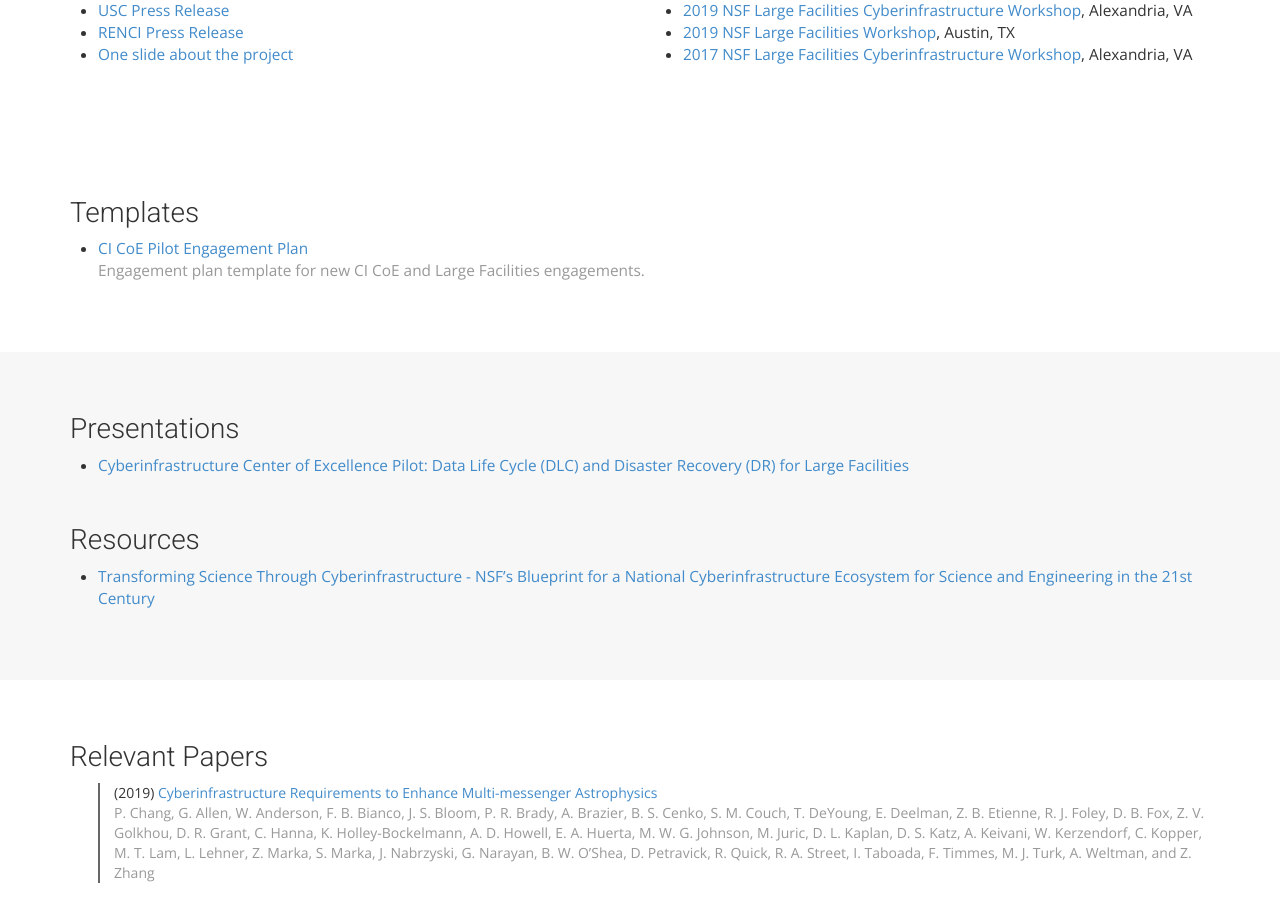
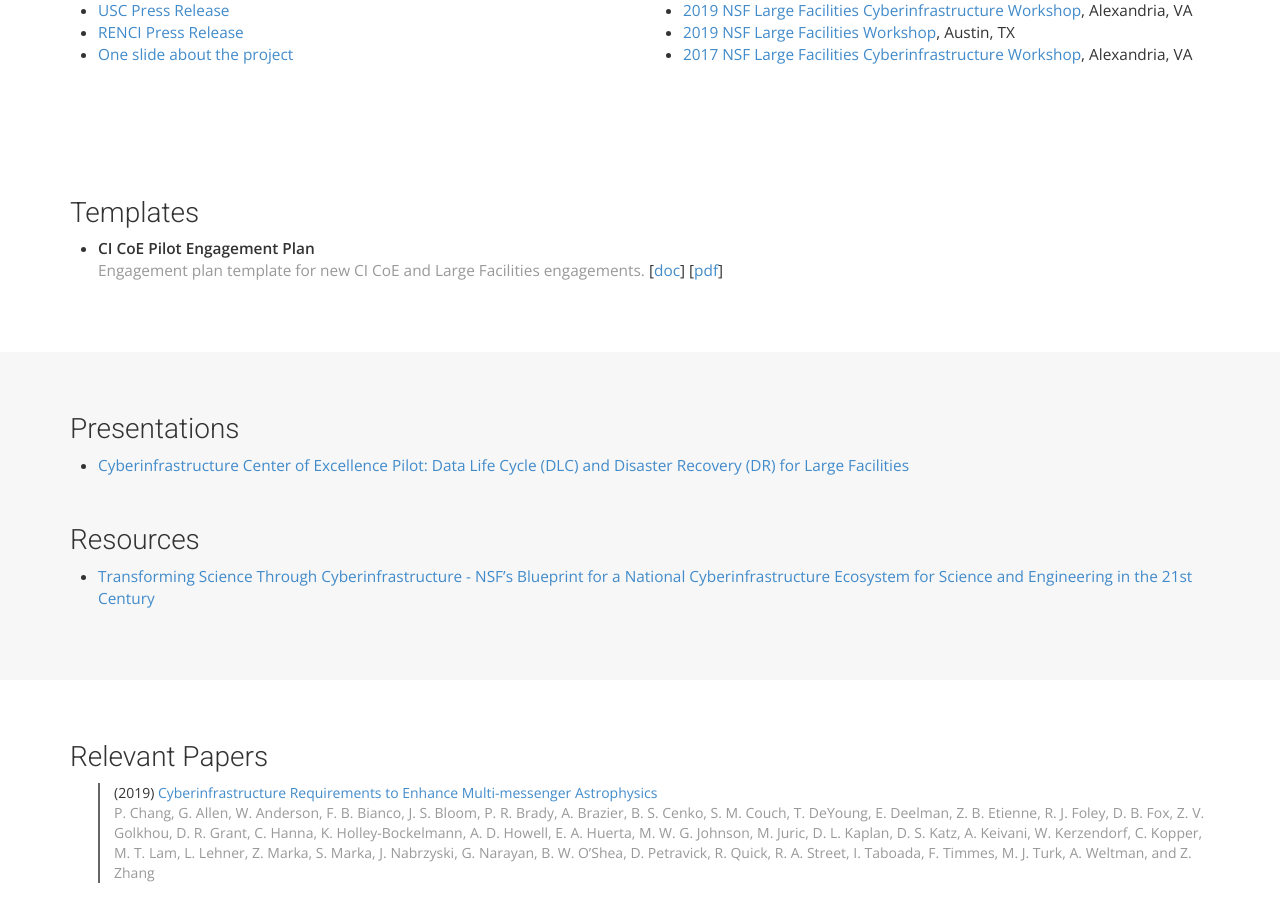
Before and after one commit to cicoe/cicoe.github.io, a Jekyll site: the page built from materials.html, in a window 1280 px wide and 900 px high, scrolled down 554 px. Built offline with Jekyll 4.4.1, drawn with Linux system fonts in a browser that asks for light colours; nearby versions of some CDN libraries; some web fonts are replaced.

Commit message:
PDF links to templates

```diff
--- a/_data/templates.yml
+++ b/_data/templates.yml
@@ -1,3 +1,4 @@
 - title: "CI CoE Pilot Engagement Plan"
   desc: "Engagement plan template for new CI CoE and Large Facilities engagements."
-  link: "https://github.com/cicoe/engagement-templates/blob/master/CICoE-Pilot-Engagement-Plan-Template.odt?raw=true"
+  doc_link: "https://github.com/cicoe/engagement-templates/blob/master/CICoE-Pilot-Engagement-Plan-Template.odt?raw=true"
+  pdf_link: "https://github.com/cicoe/engagement-templates/blob/master/CICoE-Pilot-Engagement-Plan-Template.pdf?raw=true"
--- a/materials.html
+++ b/materials.html
@@ -55,8 +55,15 @@ permalink: /materials/
                     <ul>
                     {% if site.data.templates.size > 0 %}
                     {% for n in site.data.templates %}
-                        <li><a href="{{ n.link }}" target="_blank">{{ n.title }}</a><br />
-                        <span style="color: #999">{{ n.desc }}</span></li>
+                    <li><b>{{ n.title }}</b><br />
+                        <span style="color: #999">{{ n.desc }}</span>
+                        {% if n.doc_link.size > 0 %}
+                        [<a href="{{ n.doc_link }}" target="_blank">doc</a>]
+                        {% endif %}
+                        {% if n.pdf_link.size > 0 %}
+                        [<a href="{{ n.pdf_link }}" target="_blank">pdf</a>]
+                        {% endif %}
+                        </li>
                     {% endfor %}
                     {% endif %}
                     </ul>
```
